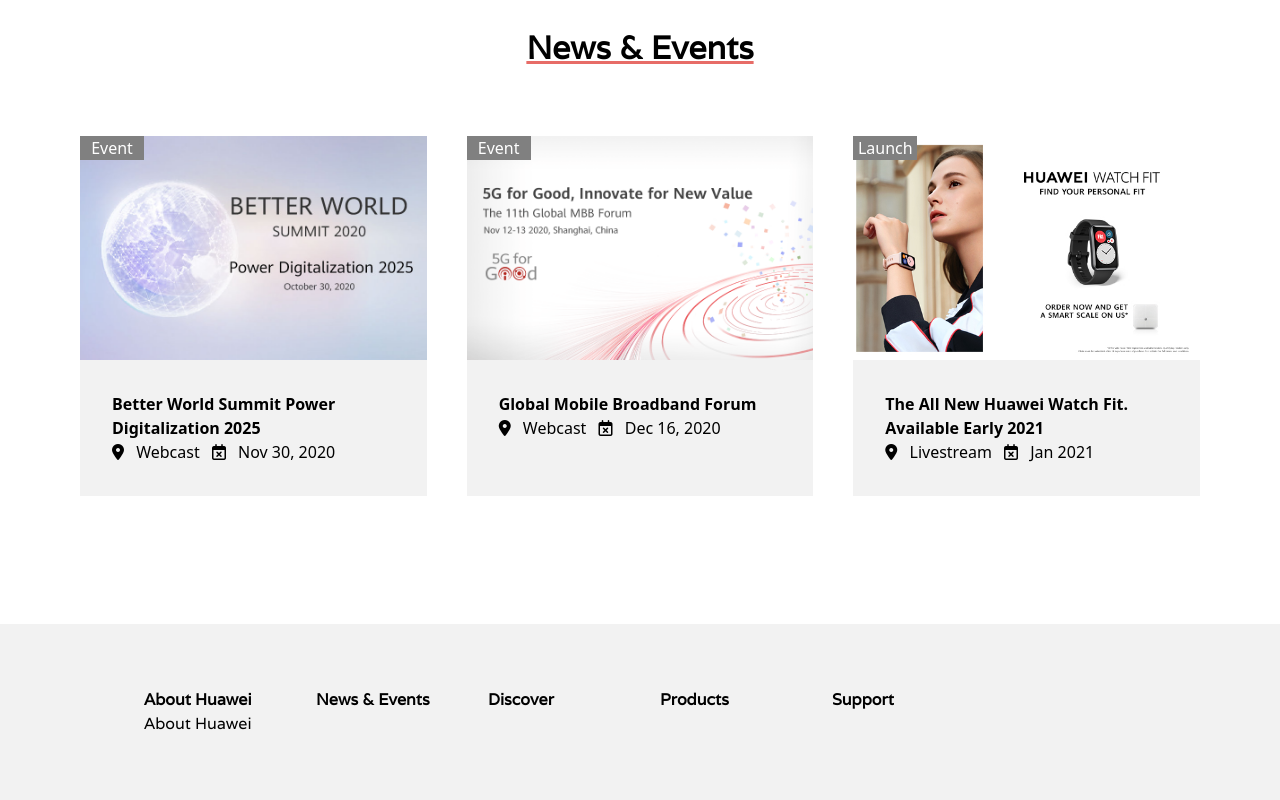
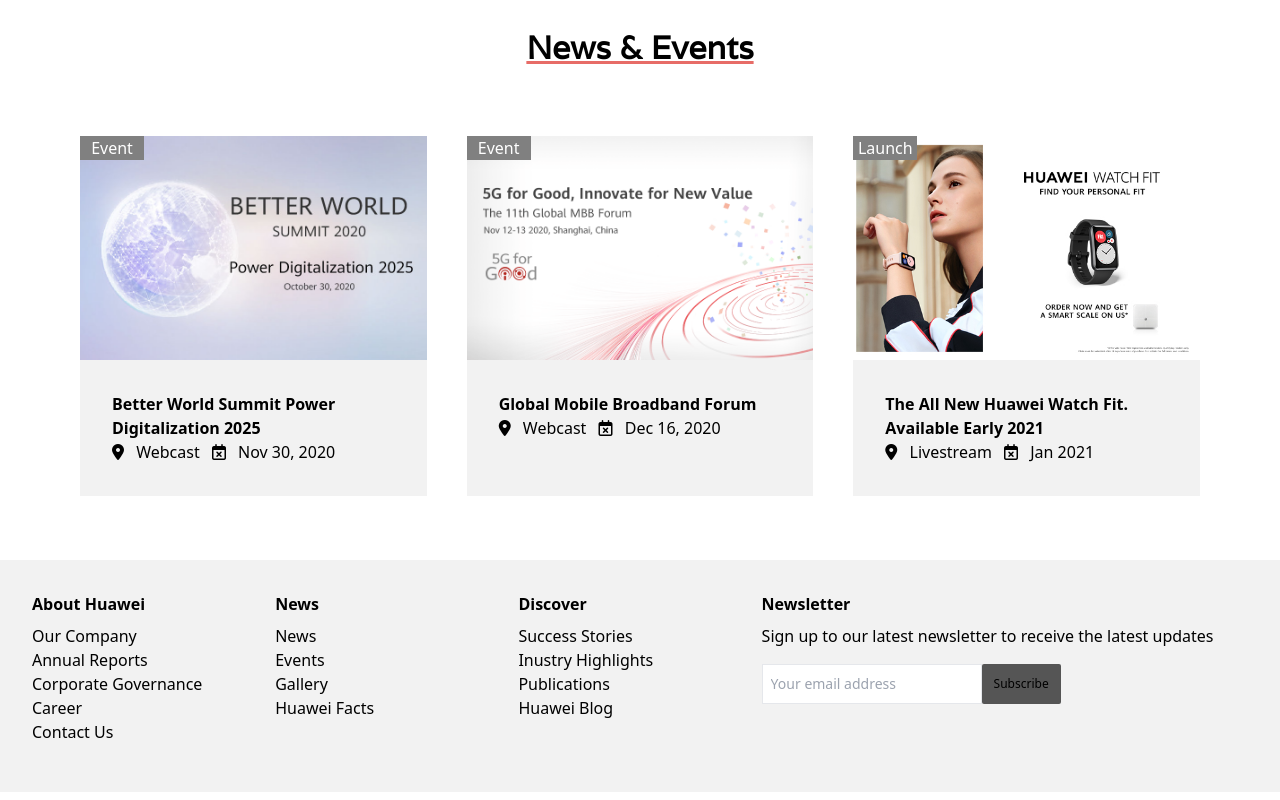
Before and after one commit to Jukachi95/Huawei-Page, a plain HTML site: page index.html in a window 1280 px wide. Shown: the part 1845-2645 px from the top of the page. Drawn offline with nearby package versions, Linux system fonts and the light colour scheme.

Commit message:
Finished major components of page and links including footer

```diff
--- a/css/style.css
+++ b/css/style.css
@@ -252,6 +252,23 @@ position: relative;
 .footer-inner{
     font-family: 'Varela';
 }
+
+.grey-footer{
+    background-color: #f2f2f2
+}
+
+.footer-container{
+    max-width: 100%;
+}
+
+.subscribe-btn{
+    background-color: #555;
+}
+
+.subscribe-btn:hover{
+    background-color: #808080;
+    transition: all 0.9s;
+}
  /* .showcase-container h2::after{
      content:'';
      width: 30%;
--- a/index.html
+++ b/index.html
@@ -32,10 +32,10 @@
 
     <ul class="flex justify-end bg-black">
         <li class="mr-6">
-          <a class="text-gray-400 hover:text-blue-800 text-xs" href="#">Corporate</a>
+          <a class="text-gray-400 hover:text-gray-300 text-xs" href="https://www.huawei.com/uk/" target = "_blank">Corporate</a>
         </li>
         <li class="mr-6">
-          <a class="text-gray-400 hover:text-blue-800 text-xs" href="#">United Kingdom</a>
+          <a class="text-gray-400 hover:text-gray-300 text-xs" href="https://www.huawei.com/uk/" target = "_blank">United Kingdom</a>
         </li>
 
       </ul>
@@ -72,9 +72,9 @@
 
                 <!-- <img src = "img/huawei_background_header.jpg" class="w-full h-full object-cover">  -->
 
-                <button class="bg-transparent hover:bg-pink-500 text-black-500  hover:text-white py-2 px-8 border border-black hover:border-transparent hover: duration-500">
+             <a href="https://www.huawei.com/uk/" target="_blank"><button class="bg-transparent hover:bg-pink-500 text-black-500  hover:text-white py-2 px-8 border border-black hover:border-transparent hover: duration-500">
                     Learn More
-                  </button>
+                  </button> </a>
 
             </div>
         </div>
@@ -248,7 +248,7 @@
 
                         <!-- Footer -->
 
-                        <footer class = "footer-main">
+                        <!-- <footer class = "footer-main">
 
                            <div class = "header-sec grid grid-cols-6 mt-32 gap-10 mx-auto p-16 footer-inner">
 
@@ -282,7 +282,64 @@
 
 
                         </div>
-                        </footer>
+                        </footer> -->
+
+                        <div class=" footer-container bg-grey-lighter p-8 grey-footer mt-16 w-full">
+                            <div class="sm:flex mb-4">
+                          <div class="sm:w-1/4 h-auto">
+                              <div class=" mb-2"> <a href="https://www.huawei.com/uk/" target = "_blank" class = "font-bold">About Huawei</a></div>
+                              <ul class="list-reset leading-normal">
+                                  <li class="hover:text-orange text-grey-darker"><a href="https://www.huawei.com/uk/" target = "_blank">Our Company</a></li>
+                                  <li class="hover:text-orange text-grey-darker"> <a href="https://www.huawei.com/uk/" target = "_blank"> Annual Reports</a></li>
+                                  <li class="hover:text-orange text-grey-darker"> <a href="https://www.huawei.com/uk/" target = "_blank">Corporate Governance</a> </li>
+                                  <li class="hover:text-orange text-grey-darker"> <a href="https://www.huawei.com/uk/" target = "_blank">Career</a> </li>
+                                  <li class="hover:text-orange text-grey-darker"> <a href="https://www.huawei.com/uk/" target = "_blank">Contact Us</a> </li>
+                              </ul>
+                          </div>
+                          <div class="sm:w-1/4 h-auto sm:mt-0 mt-8">
+                              <div class="text-blue mb-2"> <a href="https://www.huawei.com/uk/" target = "_blank" class = "font-bold">News</a> </div>
+                              <ul class="list-reset leading-normal">
+                                  <li class="hover:text-blue text-grey-darker"> <a href = "https://www.huawei.com/uk/" target = "_blank">News</a> </li>
+                                  <li class="hover:text-blue text-grey-darker"> <a href="https://www.huawei.com/uk/" target = "_blank">Events</a> </li>
+                                  <li class="hover:text-blue text-grey-darker"> <a href="https://www.huawei.com/uk/" target = "_blank">Gallery</a> </li>
+                                  <li class="hover:text-blue text-grey-darker"> <a href="https://www.huawei.com/uk/" target = "_blank">Huawei Facts</a> </li>
+                              </ul>
+
+                            <!-- <div class="text-blue-light mb-2 mt-4">Blue-light</div>
+                              <ul class="list-reset leading-normal">
+                                  <li class="hover:text-blue-light text-grey-darker">One</li>
+                                  <li class="hover:text-blue-light text-grey-darker">Two</li>
+                                  <li class="hover:text-blue-light text-grey-darker">Three</li>
+                              </ul> -->
+
+                          </div>
+                          <div class="sm:w-1/4 h-auto sm:mt-0 mt-8">
+                                    <div class="text-green-dark mb-2"> <a href="https://www.huawei.com/uk/" target = "_blank" class = "font-bold">Discover</a> </div>
+                              <ul class="list-reset leading-normal">
+                                  <li class="hover:text-green-dark text-grey-darker"> <a href = "https://www.huawei.com/uk/" target = "_blank">Success Stories</a> </li>
+                                  <li class="hover:text-green-dark text-grey-darker"> <a href = "https://www.huawei.com/uk/" target = "_blank">Inustry Highlights</a></li>
+                                  <li class="hover:text-green-dark text-grey-darker"> <a href = "https://www.huawei.com/uk/" target = "_blank">Publications</a></li>
+                                  <li class="hover:text-green-dark text-grey-darker"> <a href = "https://www.huawei.com/uk/" target = "_blank">Huawei Blog</a></li>
+                              </ul>
+
+
+
+                          </div>
+                            <div class="sm:w-1/2 sm:mt-0 mt-8 h-auto">
+                                <div class="text-red-light mb-2"><a href="https://www.huawei.com/uk/" target = "_blank" class = "font-bold">Newsletter</a></div>
+                                <p class="text-grey-darker leading-normal">Sign up to our latest newsletter to receive the latest updates </p>
+                                <div class="mt-4 flex">
+                                    <input type="text" class="p-2 border border-grey-light round text-grey-dark text-sm h-auto" placeholder="Your email address">
+                                    <button class="text-black rounded-sm h-auto text-xs p-3 subscribe-btn">Subscribe</button>
+                                </div>
+
+                                    <div>
+
+                                    </div>
+                            </div>
+
+                        </div>
+                        </div>
 
 
 
```
